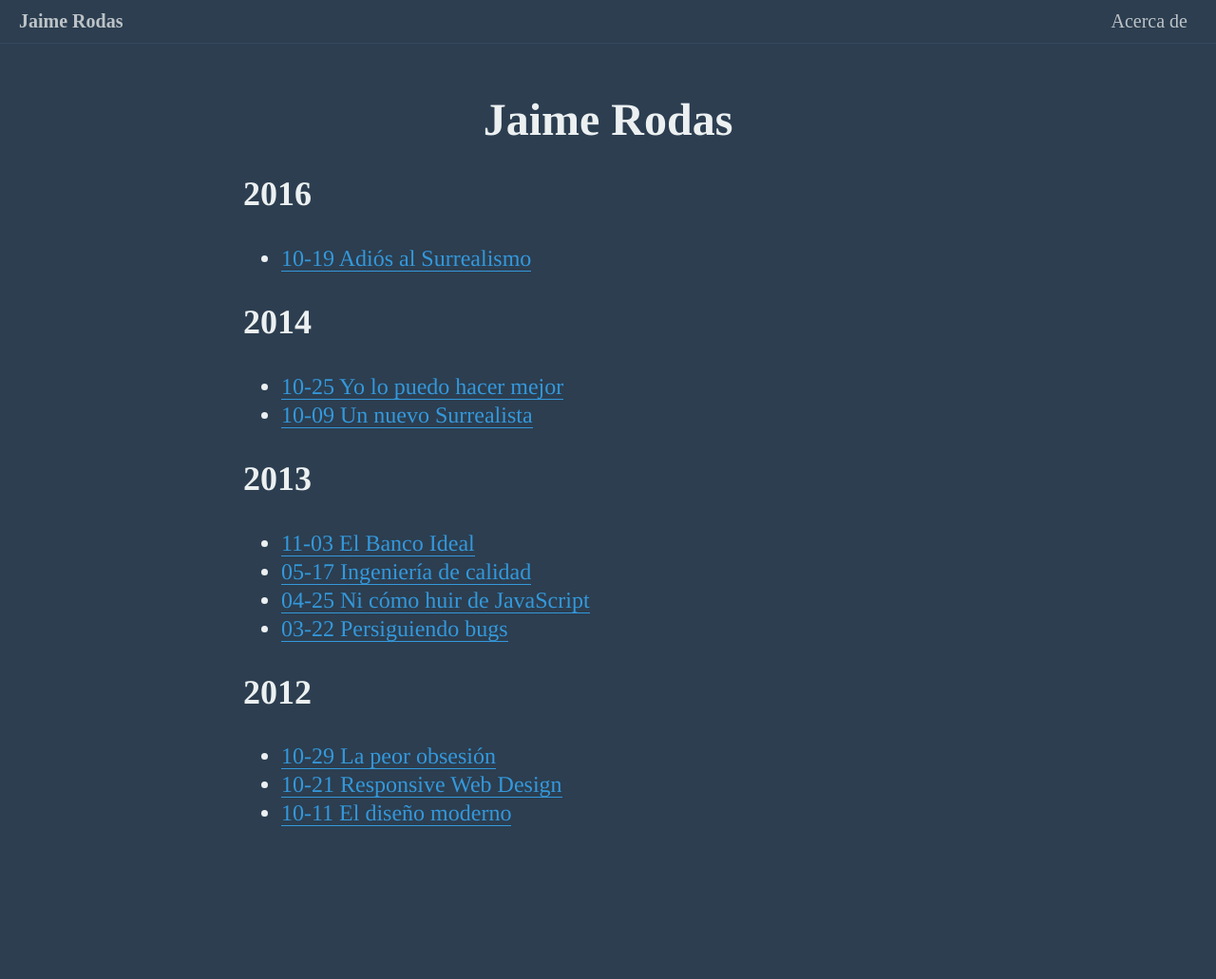
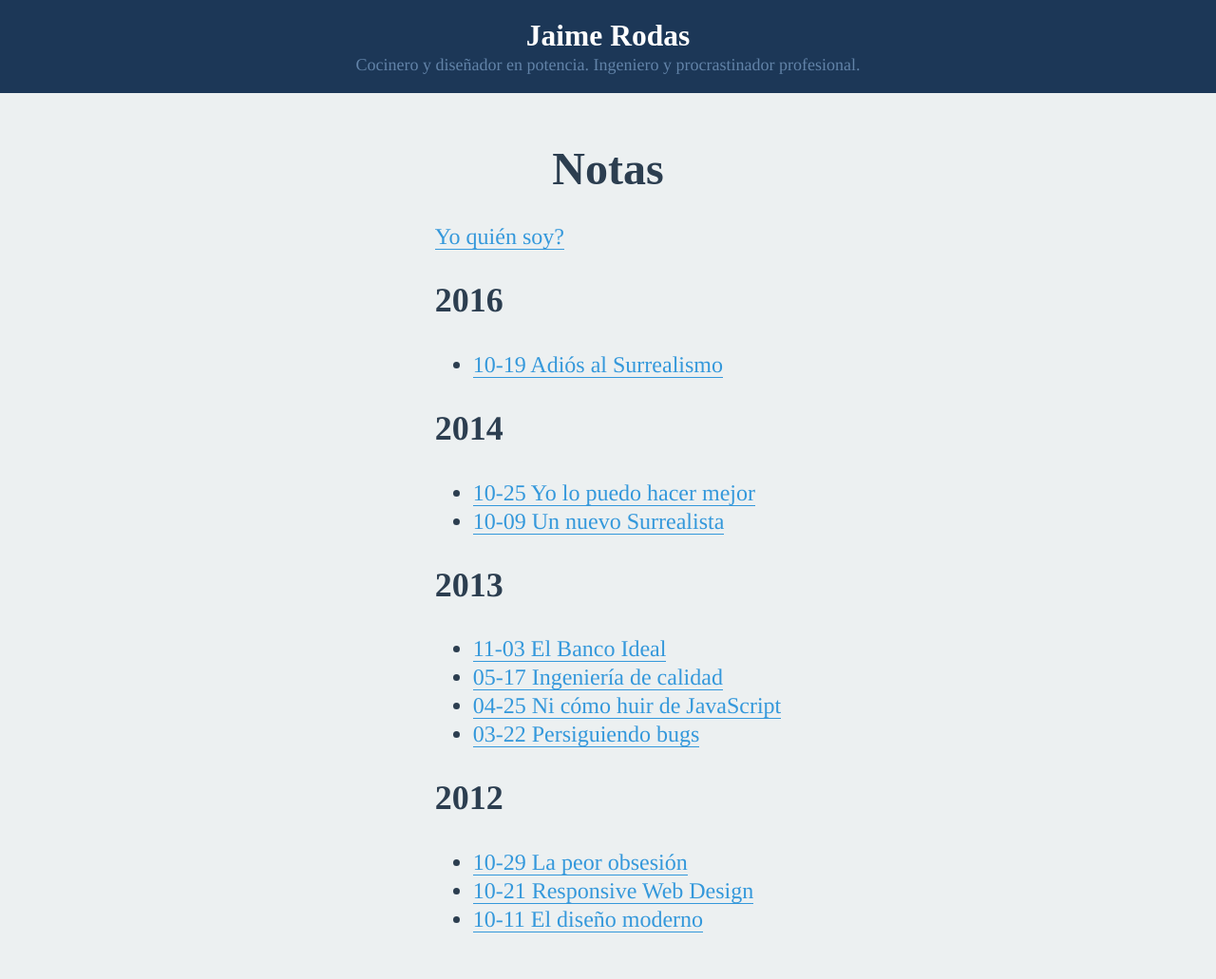
Before and after one commit to jaimerodas/jaimerodas.github.io, a Jekyll site: the page built from index.html, in a window 1280 px wide. Shown: the whole page at 95% size. Built offline with Jekyll 4.4.1, drawn with Linux system fonts in a browser that asks for light colours; some web fonts are replaced; before the commit the page ends 919 px from its top, so only the background shows below that.

Commit message:
Cambia estilos (otra vez nuevamente)

```diff
--- a/_includes/header.html
+++ b/_includes/header.html
@@ -1,6 +1,6 @@
 <header>
   <a href="{{ "/" | relative_url }}">Jaime Rodas</a>
-  <nav>
-    <a href="{{ "/quien-es" | relative_url }}">Acerca de</a>
-  </nav>
+  <div class="subtitulo">
+    Cocinero y diseñador en potencia. Ingeniero y procrastinador profesional.
+  </div>
 </header>
--- a/_sass/navigation.scss
+++ b/_sass/navigation.scss
@@ -9,8 +9,9 @@
     width: 50%;
     color: #7f8c8d;
     border: none;
+    transition: 0.2s ease background-color;
     &:hover {
-      background-color: #34495e;
+      background-color: #d9dee3;
     }
   }
 
@@ -19,7 +20,7 @@
   }
 
   .nav-title {
-    color: #bdc3c7;
+    color: #274c65;
     font-family: $serif;
     font-weight: bold;
     font-size: 1.33333333em;
--- a/assets/main.scss
+++ b/assets/main.scss
@@ -5,20 +5,49 @@
 $serif: "Inkwell Serif A", "Inkwell Serif B", Times, serif;
 $sans: "Inkwell Sans A", "Inkwell Sans B";
 
+html {
+  height: 100%;
+}
+
 html, body {
   margin: 0;
   padding: 0;
-  min-height: 100%;
 
-  background-color: #2c3e50;
-  color: #ecf0f1;
+  background-color: #ecf0f1;
+  color: #2c3e50;
 }
 
 body {
+  min-height: 100%;
   line-height: 1.25;
   font-size: 20px;
   font-family: $serif;
   font-weight: 400;
+
+  display: flex;
+  flex-direction: column;
+}
+
+header {
+  background-color: #1c3757;
+  padding: 1em;
+
+  color: #6283a8;
+  font-size: 0.75em;
+
+  a {
+    color: white;
+    border-color: #1c3757;
+    transition: 0.2s ease border-color;
+    font-family: $sans;
+    font-size: 1.75em;
+    font-weight: bold;
+
+    &:hover {
+      color: white;
+      border-bottom: 0.1rem solid #3498db;
+    }
+  }
 }
 
 a {
@@ -30,42 +59,19 @@ a {
   }
 }
 
-header {
-  font-family: $sans;
-  padding: 1em;
-  font-weight: bold;
-  text-align: center;
-  border-bottom: 0.1rem solid #34495e;
-
-  a {
-    color: #bdc3c7;
-    border: none;
-  }
-
-  nav {
-    text-transform: none;
-    display: flex;
-    justify-content: center;
-
-    a {
-      font-weight: normal;
-      padding: 0 0.5em;
-    }
-  }
-}
-
 main {
   padding: 1em;
   max-width: 32em;
   margin: 0 auto;
 
   h1 {
+    font-family: $sans;
     line-height: 1;
     text-align: center;
   }
 
   .article-date {
-    color: #bdc3c7;
+    color: #8093a1;
     font-family: $sans;
     font-size: 0.8em;
     text-align: center;
@@ -74,23 +80,14 @@ main {
   }
 }
 
-@media screen and (min-width: 24rem) {
-  header {
-    padding: 0 1em;
-    display: flex;
-    align-items: center;
-    justify-content: space-between;
-
-    nav a {
-      padding: 0.5em;
-    }
-  }
-}
-
 @media screen and (min-width: 36rem) {
   main {
     font-size: 1.2em;
   }
+  header {
+    font-size: 0.9em;
+    text-align: center;
+  }
 }
 
 @import "navigation";
--- a/index.html
+++ b/index.html
@@ -2,8 +2,8 @@
 layout: default
 ---
 
-<h1>Jaime Rodas</h1>
-
+<h1>Notas</h1>
+<a href="{{ '/acerca-de' | relative_url }}">Yo quién soy?</a>
 {% for post in site.posts  %}
   {% capture this_year %}{{ post.date | date: "%Y" }}{% endcapture %}
   {% capture next_year %}{{ post.previous.date | date: "%Y" }}{% endcapture %}
```
Also changed, not shown: acerca-de.md (+1 -1 lines).
